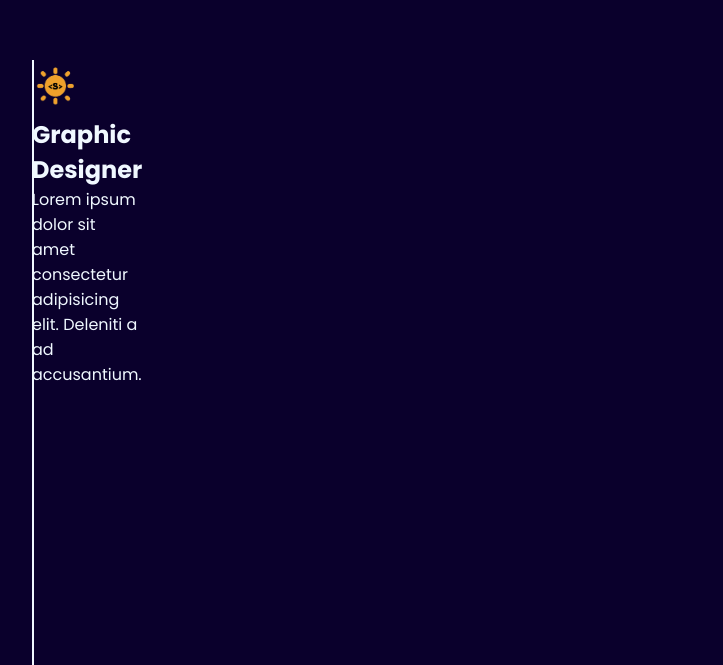
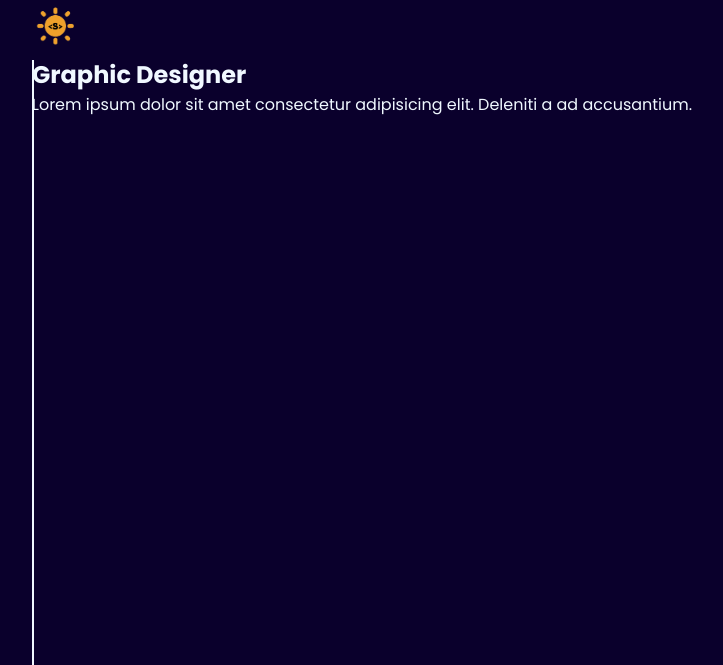
Before and after one commit to subh05sus/Portfolio, a plain HTML site: page index.html in a window 1280 px wide. Shown: the part 715-1380 px from the top of the page, without its empty margins (96-819 px from the left). Drawn offline with nearby package versions, Linux system fonts and the light colour scheme.

Commit message:
probleem solved yeyyyyyyyyyyy

```diff
--- a/index.html
+++ b/index.html
@@ -95,7 +95,7 @@
             height: 80vw;
             width: 2px;
             margin: 60px 0;
-            display: flex;
+            position: absolute;
         }
 
         .image-exp {
@@ -138,16 +138,16 @@
                 <h1>Work Experience</h1>
             </div>
             <div class="expLine">
+            </div>
                 <div class="phicsit">
                     <img src="social.png" alt="phicsit" class="image-exp">
-                    <div class="exp-title"><h1>Graphic Designer</h1></div>
-                    <div class="exp-desc">Lorem ipsum dolor sit amet consectetur adipisicing elit. Deleniti a ad accusantium.</div>
+                    <h1>Graphic Designer</h1>
+                    Lorem ipsum dolor sit amet consectetur adipisicing elit. Deleniti a ad accusantium.
                 </div>
                 <div class="social"></div>
                 <div class="intel"></div>
                 <div class="devdotcom"></div>
 
-            </div>
 
         </section>
 
```
